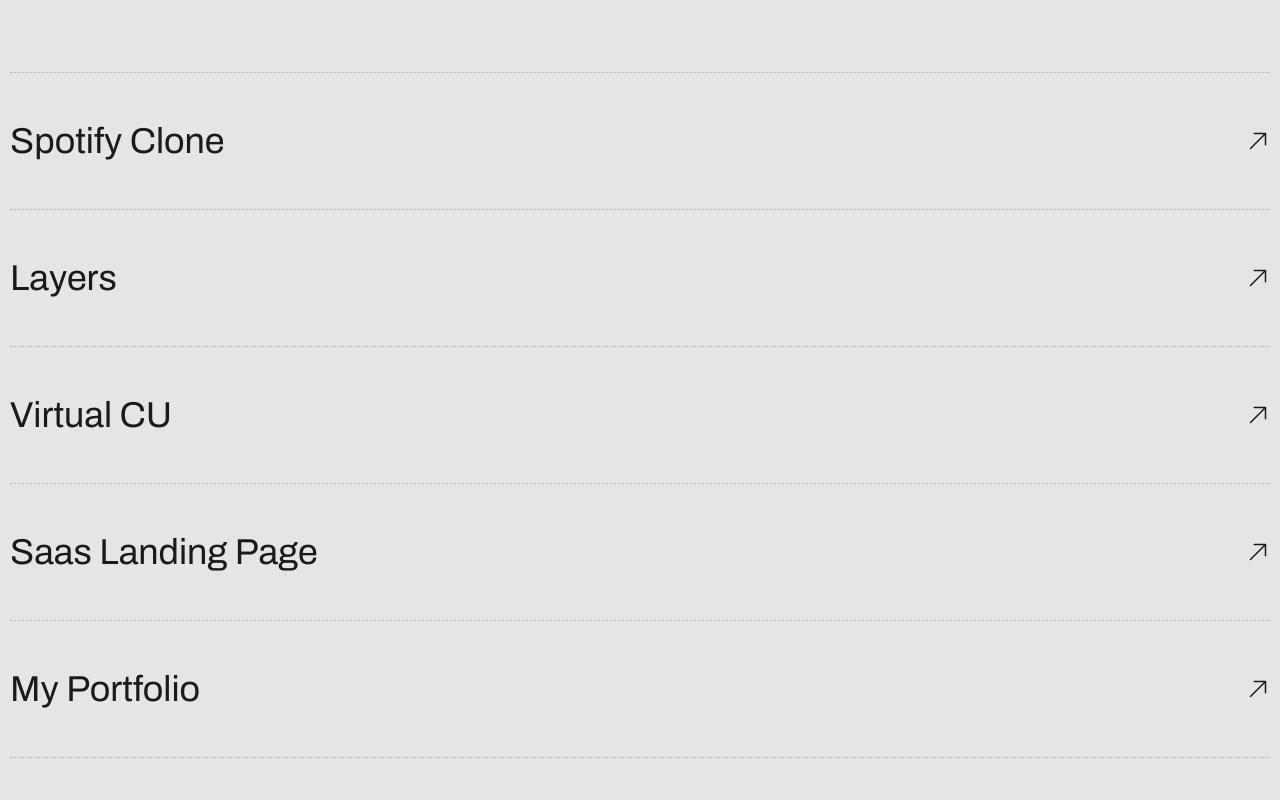
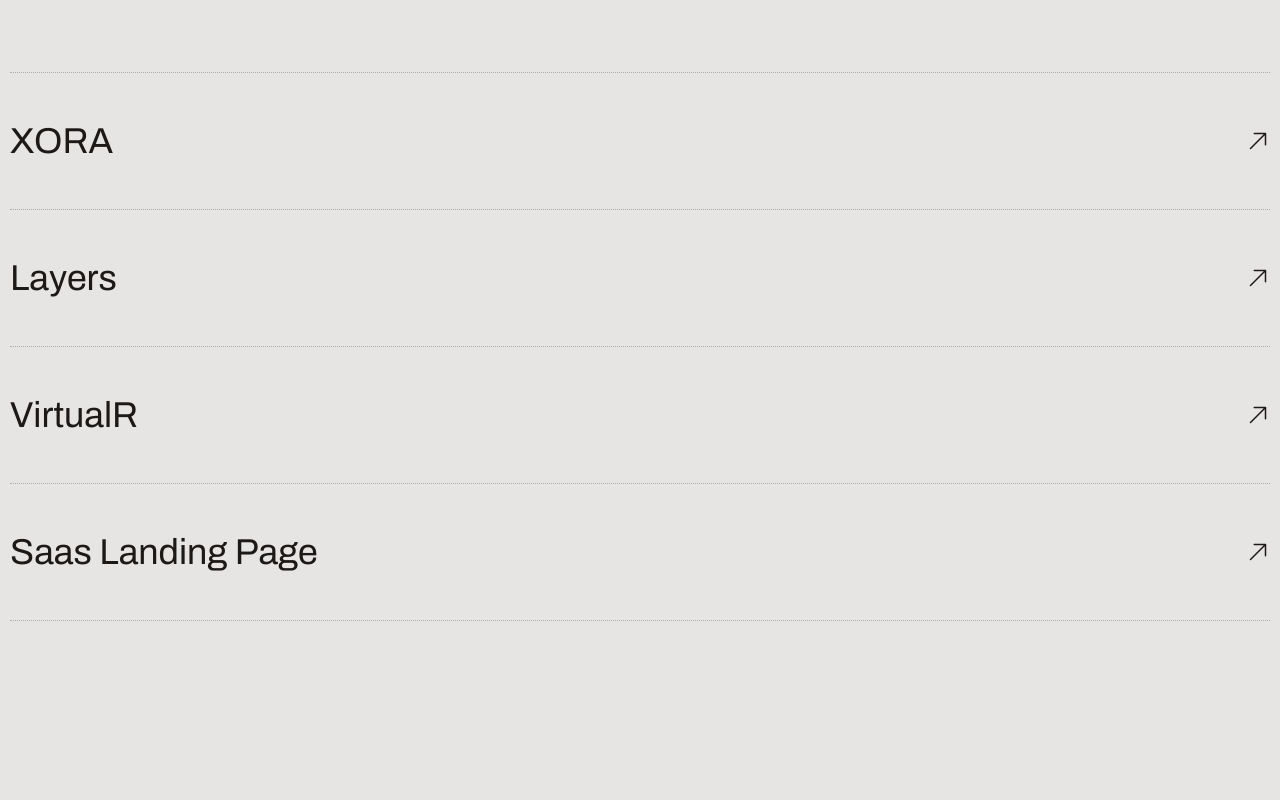
Before and after one commit to amanzecodes/port-v1, a Next.js app: page / in a window 1280 px wide. Shown: the part 2040-2840 px from the top of the page. Built offline with nearby package versions, Linux system fonts and the light colour scheme.

Commit message:
updated  code

```diff
--- a/src/app/components/Projects.tsx
+++ b/src/app/components/Projects.tsx
@@ -3,15 +3,14 @@
 import image2 from "../../../assets/images/image2.png";
 import image3 from "../../../assets/images/image3.png";
 import image5 from "../../../assets/images/image5.png";
-import image6 from "../../../assets/images/image6.png";
+import image7 from "../../../assets/images/image7.png";
 import Image from "next/image";
 
 const projects = [
-  { name: "Spotify Clone", image: image1, href: "#"},
+  { name: "XORA", image: image7, href: "https://xora-a.vercel.app/"},
   { name: "Layers", image: image2, href: "https://layers-sigma.vercel.app/"},
-  { name: "Virtual CU", image: image3, href: "#"},
+  { name: "VirtualR", image: image3, href: "https://virtual-r-one-ochre.vercel.app/"},
   { name: "Saas Landing Page", image: image5, href: "https://amanze-saas.vercel.app/"},
-  { name: "My Portfolio", image: image6, href: "http://localhost:3000/"},
 ];
 
 const Projects: FC = () => {
```
Also changed, not shown: assets/images/image7.png (added).
